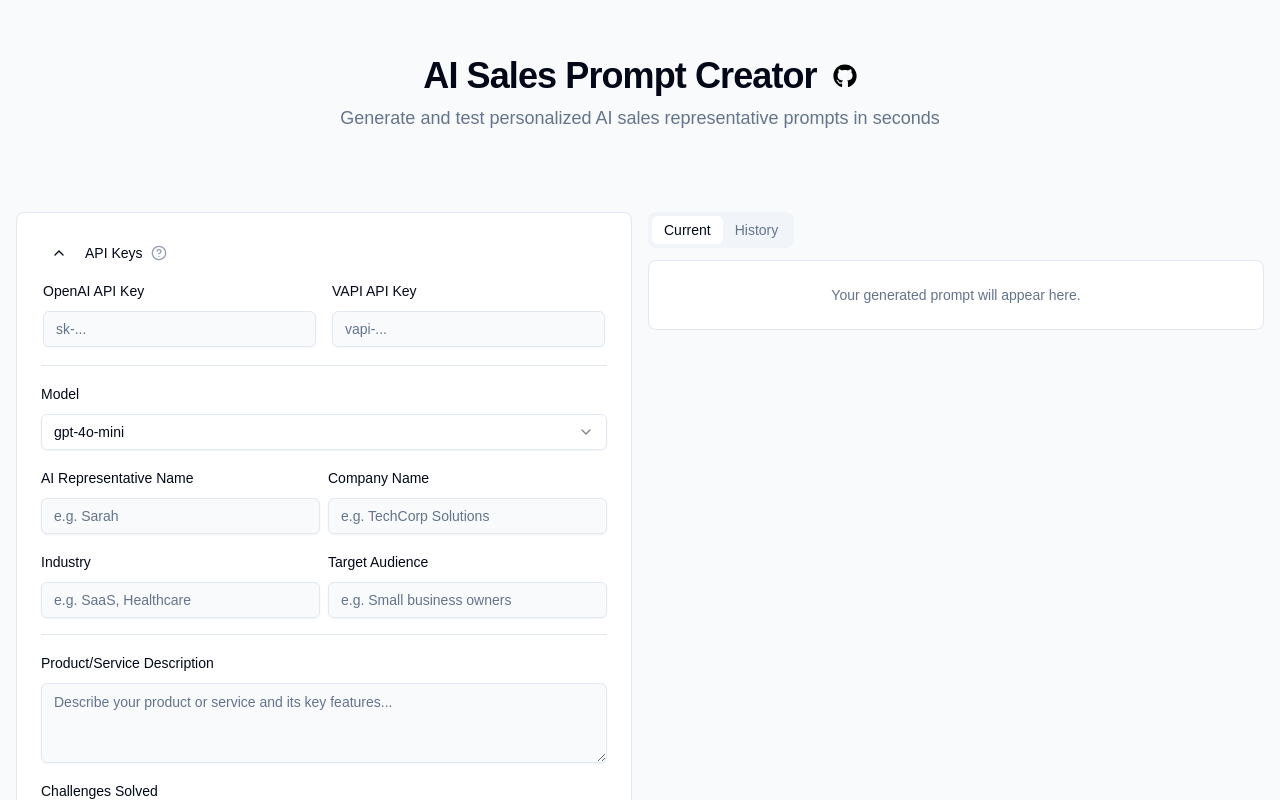
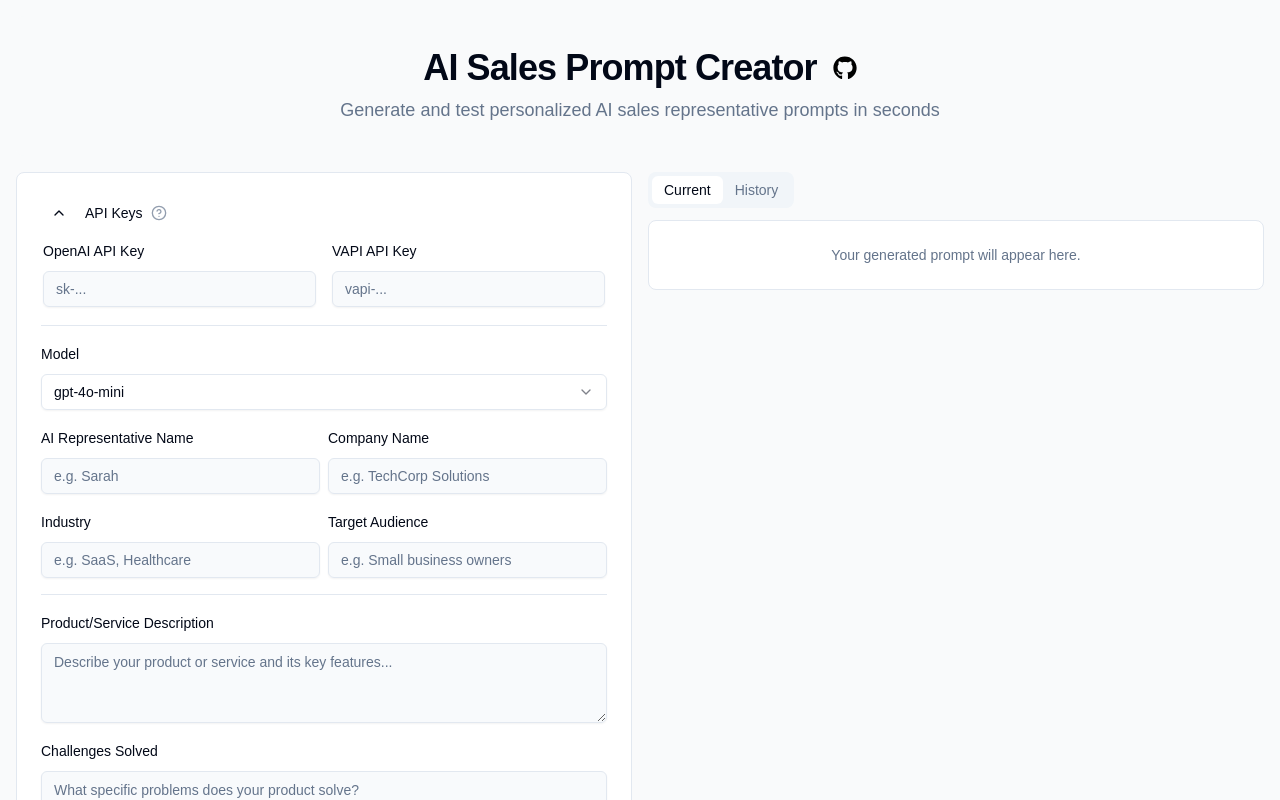
Before and after one commit to gurinder1996/sales-prompt-creator, a Next.js app: page / in a window 1280 px wide. Shown: the top 800 px of the page. Built offline with nearby package versions, Linux system fonts and the light colour scheme.

Commit message:
Move header to layout

```diff
--- a/app/layout.tsx
+++ b/app/layout.tsx
@@ -1,37 +1,46 @@
-import type { Metadata } from "next"
-import localFont from "next/font/local"
-import "./globals.css"
-import { Providers } from "./providers"
-import { Analytics } from "@vercel/analytics/react"
+import type { Metadata } from "next";
+import localFont from "next/font/local";
+import "./globals.css";
+import { Providers } from "./providers";
+import { Analytics } from "@vercel/analytics/react";
+import { SiteHeader } from "@/components/site-header";
 
 const geistSans = localFont({
   src: "./fonts/GeistVF.woff",
   variable: "--font-geist-sans",
-})
+});
 
 const geistMono = localFont({
   src: "./fonts/GeistMonoVF.woff",
   variable: "--font-geist-mono",
-})
+});
 
 export const metadata: Metadata = {
   title: "AI Sales Prompt Creator",
   description: "Generate personalized AI sales representative prompts",
-}
+};
 
 export default function RootLayout({
   children,
 }: {
-  children: React.ReactNode
+  children: React.ReactNode;
 }) {
   return (
     <html lang="en">
-      <body className={`${geistSans.variable} ${geistMono.variable} min-h-screen bg-background antialiased`}>
+      <body
+        className={`${geistSans.variable} ${geistMono.variable} min-h-screen bg-background antialiased`}
+      >
         <Providers>
-          {children}
+          <div className="min-h-screen bg-gray-50">
+            <main className="container mx-auto px-4 py-4 max-w-7xl">
+              <SiteHeader />
+
+              {children}
+            </main>
+          </div>
         </Providers>
         <Analytics />
       </body>
     </html>
-  )
+  );
 }
--- a/app/page.tsx
+++ b/app/page.tsx
@@ -1,14 +1,7 @@
 import { PromptContainer } from "@/components/prompt-container"
-import { SiteHeader } from "@/components/site-header"
 
 export default function Home() {
   return (
-    <div className="min-h-screen bg-gray-50">
-      <main className="container mx-auto px-4 py-6 max-w-7xl">
-        <SiteHeader />
-
         <PromptContainer />
-      </main>
-    </div>
   )
 }
--- a/components/site-header.tsx
+++ b/components/site-header.tsx
@@ -8,7 +8,7 @@ import {
 
 export function SiteHeader() {
   return (
-    <div className="relative space-y-2 text-center mb-12 bg-gray-50 p-8 rounded-lg">
+    <div className="relative space-y-2 text-center mb-4 bg-gray-50 p-8 rounded-lg">
       <h1 className="text-4xl font-bold tracking-tight inline-block">AI Sales Prompt Creator</h1>
       <TooltipProvider delayDuration={100}>
         <Tooltip>
```
